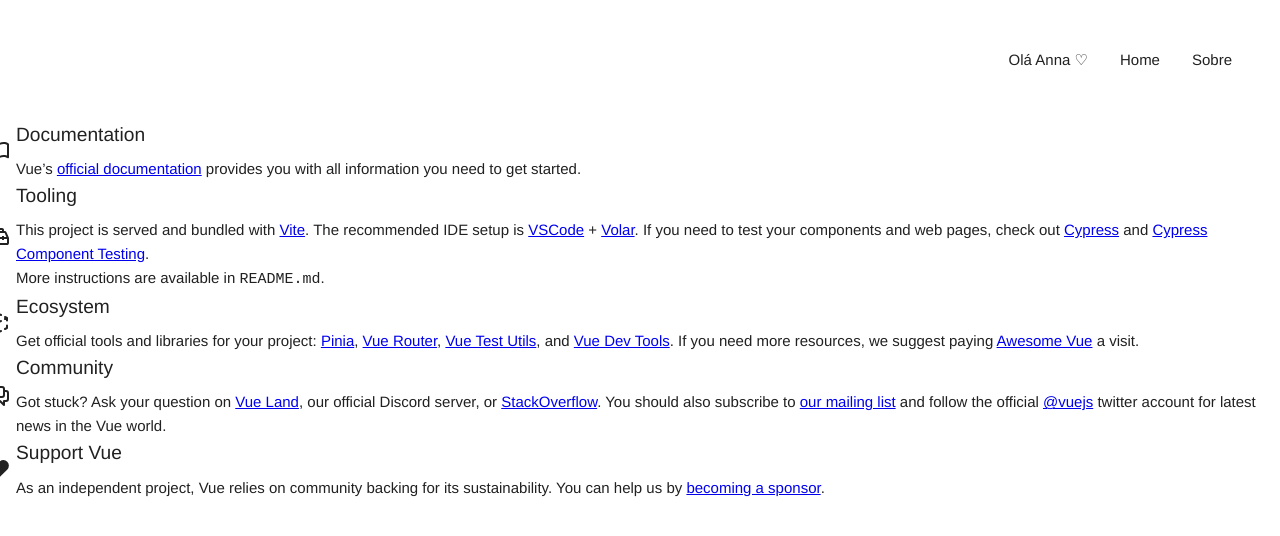
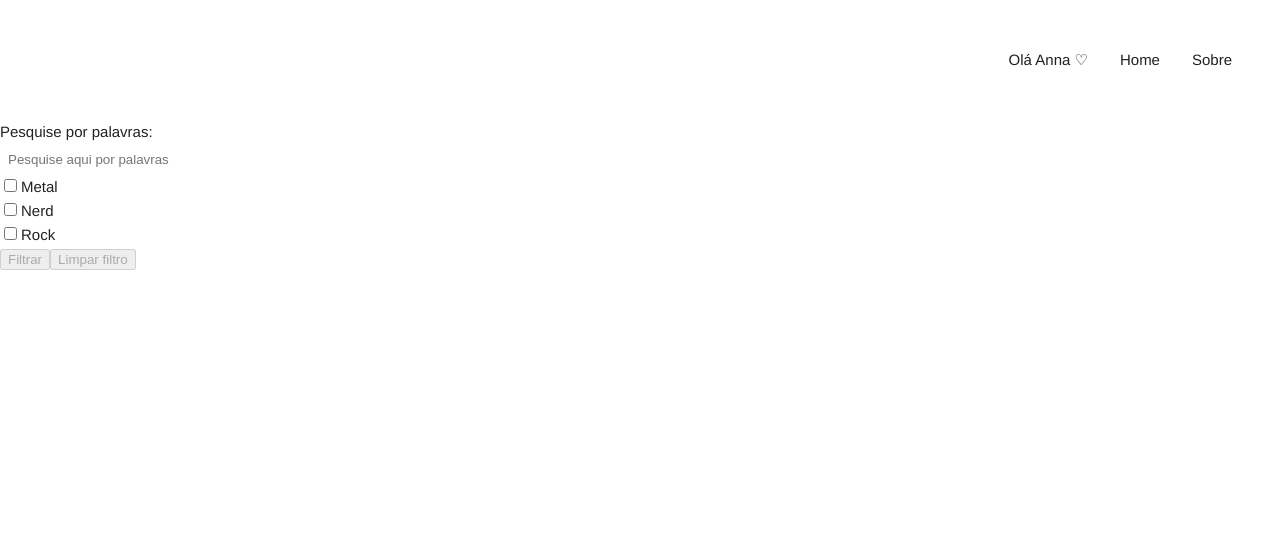
Before and after one commit to underdogbytes/onde-levar, a Vue app: page / in a window 1280 px wide. Shown: the top 536 px of the page. Built offline with nearby package versions, Linux system fonts and the light colour scheme.

Commit message:
:construction: feat[home]: filter

```diff
--- /dev/null
+++ b/src/components/filters/FilterPlace.vue
@@ -0,0 +1,69 @@
+<template>
+  <form
+    id="filterPlace"
+    v-on:submit.prevent
+    @submit="emitFilter">
+    <label for="words">Pesquise por palavras:</label>
+		<input
+			type="text"
+      id="words"
+			placeholder="Pesquise aqui por palavras"
+			v-model="form.search">
+
+		<div
+      v-for="category in categories"
+      :key="category.id">
+			<input
+				type="checkbox"
+        :id="category.id"
+				:value="category.name"
+				v-model="form.categories" />
+			<label :for="category.id">{{ category.name }}</label>
+		</div>
+		<button type="submit" :disabled="allowInteraction">Filtrar</button>
+    <button @click="resetFilter" :disabled="allowInteraction">Limpar filtro</button>
+	</form>
+</template>
+<script>
+export default {
+  name: 'FilterPlace',
+  data() {
+		return {
+			places: [],
+			categories: [
+				{
+					id: 'metal',
+					name: 'Metal'
+				},
+				{
+					id: 'nerd',
+					name: 'Nerd'
+				},
+				{
+					id: 'rock',
+					name: 'Rock'
+				}
+			],
+			form: {
+				search: '',
+				categories: []
+			}
+		}
+  },
+  computed: {
+    allowInteraction() {
+      return this.form.search.length === 0 && this.form.categories.length === 0;
+    }
+  },
+  methods: {
+    emitFilter() {
+      this.$emit('filterBy', this.form);
+    },
+    resetFilter() {
+      this.form.search = ''
+      this.form.categories = []
+      this.emitFilter();
+    }
+  }
+}
+</script>
--- a/src/views/HomeView.vue
+++ b/src/views/HomeView.vue
@@ -1,9 +1,16 @@
-<script setup>
-import TheWelcome from '@/components/TheWelcome.vue'
+<template>
+	<filter-place @filterBy="getFilterResult"/>
+</template>
+<script>
+import FilterPlace from '../components/filters/FilterPlace.vue'
+
+export default {
+	components: { FilterPlace },
+	name: 'PageHome',
+	methods: {
+		getFilterResult(result) {
+			//console.log(result);
+		}
+	}
+}
 </script>
-
-<template>
-	<main>
-		<TheWelcome />
-	</main>
-</template>
```
